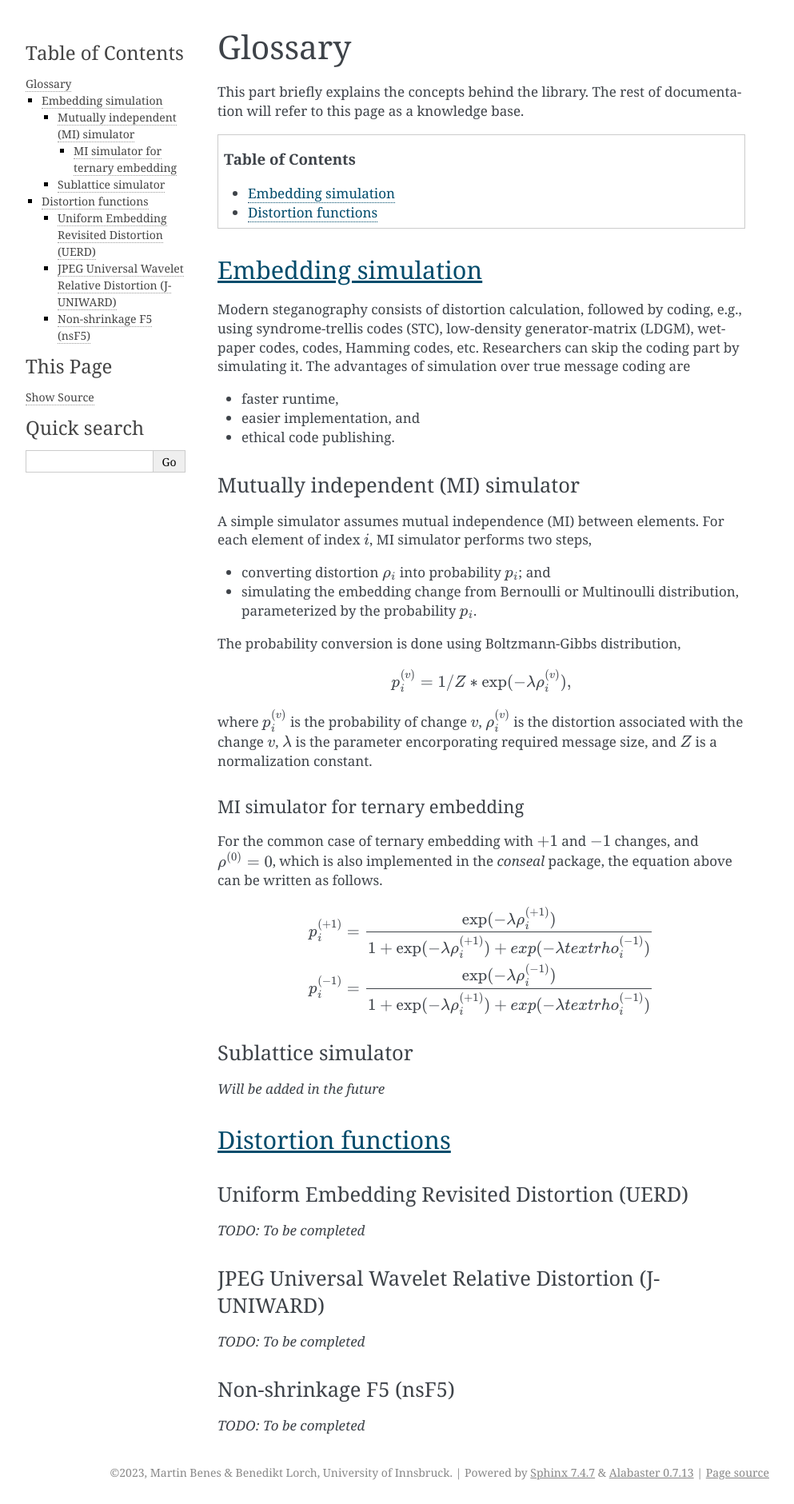
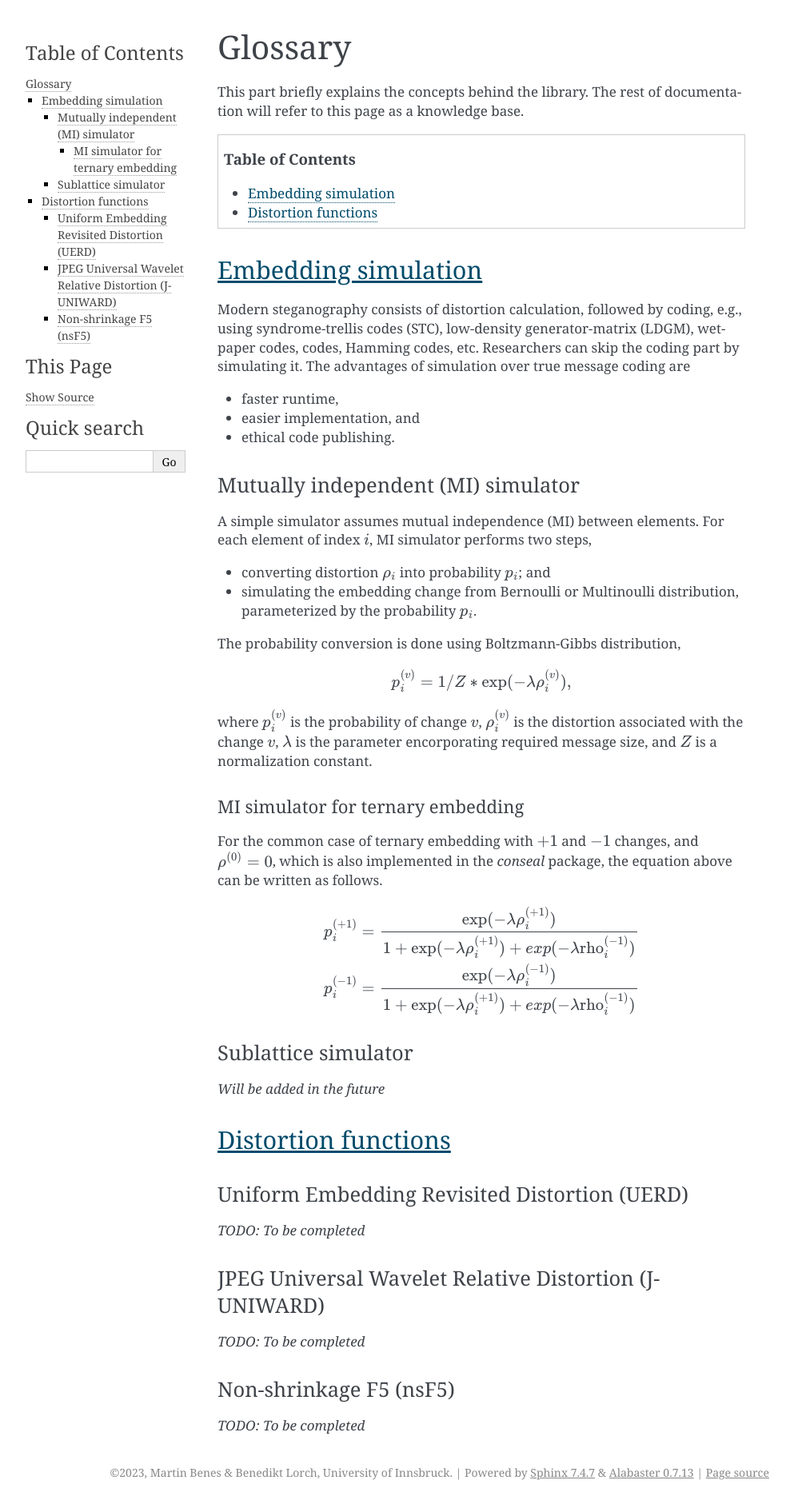
Before and after one commit to uibk-uncover/conseal, a Sphinx documentation site: the page built from docs/glossary.rst, in a window 1280 px wide. Shown: the whole page at 80% size, without its empty margins (148-1141 px from the left). Built offline with Sphinx 7.4.7, drawn with Linux system fonts in a browser that asks for light colours.

```diff
--- a/docs/glossary.rst
+++ b/docs/glossary.rst
@@ -51,8 +51,8 @@ which is also implemented in the `conseal` package,
 the equation above can be written as follows.
 
 .. math::
-   p_i^{(+1)} &= \frac{\text{exp}( - \lambda \rho_i^{(+1)})}{1+\text{exp}(-\lambda \rho_i^{(+1)})+exp(-\lambda \\text{rho}_i^{(-1)})} \\
-   p_i^{(-1)} &= \frac{\text{exp}( - \lambda \rho_i^{(-1)})}{1+\text{exp}(-\lambda \rho_i^{(+1)})+exp(-\lambda \\text{rho}_i^{(-1)})} \\
+   p_i^{(+1)} &= \frac{\text{exp}( - \lambda \rho_i^{(+1)})}{1+\text{exp}(-\lambda \rho_i^{(+1)})+exp(-\lambda \text{rho}_i^{(-1)})} \\
+   p_i^{(-1)} &= \frac{\text{exp}( - \lambda \rho_i^{(-1)})}{1+\text{exp}(-\lambda \rho_i^{(+1)})+exp(-\lambda \text{rho}_i^{(-1)})} \\
 
 
 Sublattice simulator
```
